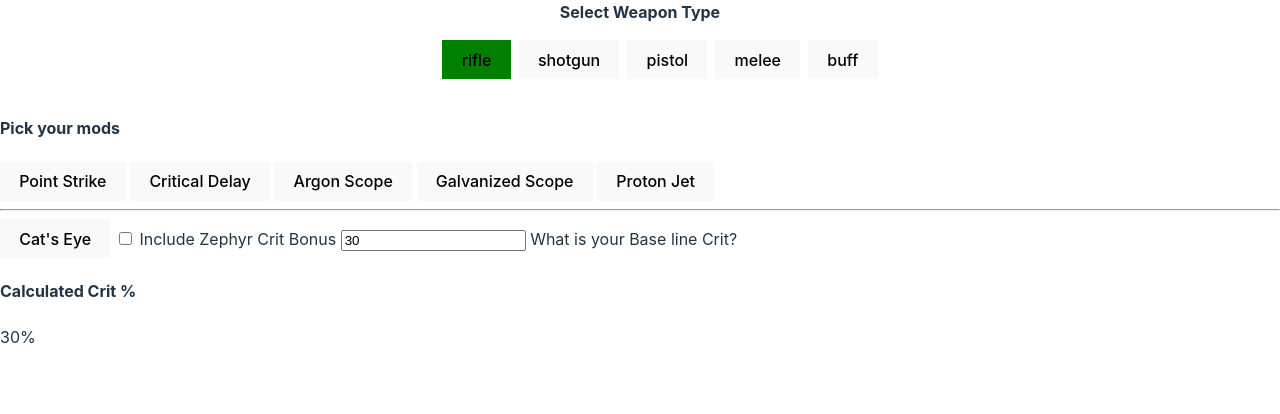
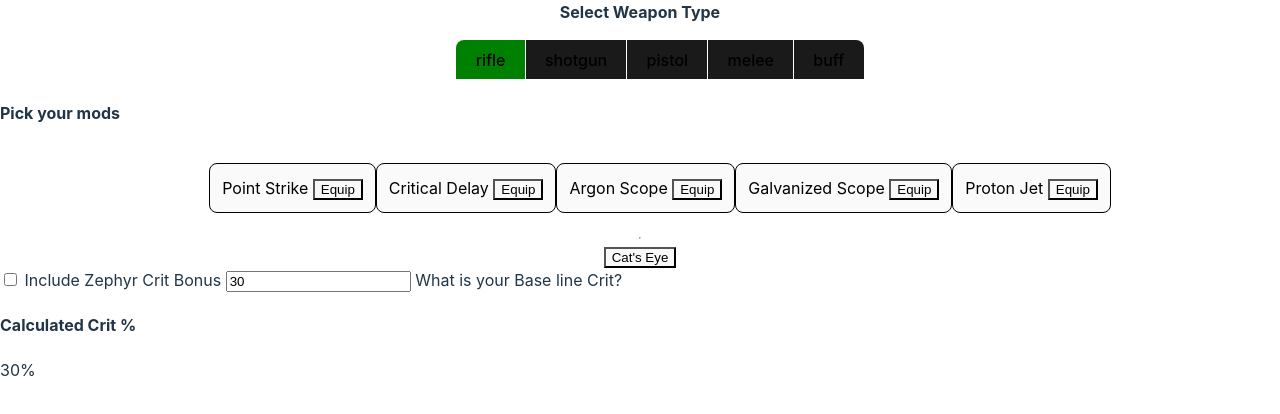
Before and after one commit to olidotjpeg/critframe, a Svelte app: page / in a window 1280 px wide. Shown: the top 414 px of the page. Built offline with nearby package versions, Linux system fonts and the light colour scheme.

Commit message:
feat: progress on new styles

```diff
--- a/src/app.css
+++ b/src/app.css
@@ -35,7 +35,7 @@ h1 {
   line-height: 1.1;
 }
 
-button {
+.button {
   border: none;
   padding: 0.6em 1.2em;
   font-size: 1em;
@@ -46,12 +46,12 @@ button {
   transition: border-color 0.25s;
 }
 
-button:hover {
+.button:hover {
   border-color: #646cff;
 }
 
-button:focus,
-button:focus-visible {
+.button:focus,
+.button:focus-visible {
   outline: 4px auto -webkit-focus-ring-color;
 }
 
--- a/src/components/ModsSelector.svelte
+++ b/src/components/ModsSelector.svelte
@@ -8,11 +8,17 @@
 	export let selectBuff: (b: Mod) => void;
 </script>
 
-<h4>Pick your mods</h4>
+<div class="mods">
+	<h4 class="title">Pick your mods</h4>
 	{#key filteredMods}
+		<ul class="modsList">
 			{#each filteredMods as mod}
-		<button on:click={() => selectMod(mod)} class:active={mod.state.selected}
-			>{mod.name}</button
+				<div class="card">
+					<span class="modName">{mod.name}</span>
+					<button
+						on:click={() => selectMod(mod)}
+						class="cardButton"
+						class:active={mod.state.selected}>Equip</button
 					>
 					{#each mod.state.condition as condition}
 						{#if condition.description && mod.state.selected}
@@ -26,18 +32,49 @@
 							</label>
 						{/if}
 					{/each}
+				</div>
 			{/each}
+		</ul>
 
 		<hr />
 
 		{#each buffs as buff}
-		<button on:click={() => selectBuff(buff)} class:active={buff.state.selected}
-			>{buff.name}</button
+			<button
+				on:click={() => selectBuff(buff)}
+				class:active={buff.state.selected}>{buff.name}</button
 			>
 		{/each}
 	{/key}
+</div>
 
 <style>
+	.mods {
+		max-width: 1280px;
+		margin: 0 auto;
+		display: flex;
+		align-items: center;
+		flex-direction: column;
+	}
+
+	.title {
+		align-self: flex-start;
+	}
+
+	.modsList {
+		display: flex;
+	}
+
+	.card {
+		padding: 12px;
+		border-radius: 8px;
+		background: #fafafa;
+		border: 1px solid #000;
+	}
+
+	.modName {
+		color: #000;
+	}
+
 	.active {
 		background: green;
 	}
--- a/src/components/WeaponsFilter.svelte
+++ b/src/components/WeaponsFilter.svelte
@@ -25,6 +25,7 @@
 		flex-direction: column;
 		align-items: center;
 		justify-content: center;
+		border-bottom: 1px solid #fff;
 	}
 
 	.title {
@@ -33,20 +34,20 @@
 
 	.weaponList {
 		display: flex;
+		margin-bottom: 0;
 	}
 
 	.button {
-		margin: 0 4px;
+		border-right: 1px solid #fff;
 	}
 
 	.button:first-child {
-		margin: 0;
-		margin-right: 4px;
+		border-top-left-radius: 8px;
 	}
 
 	.button:last-child {
-		margin: 0;
-		margin-left: 4px;
+		border-right: none;
+		border-top-right-radius: 8px;
 	}
 
 	.active {
```
Lines whose indentation alone changed are shown as unchanged.
